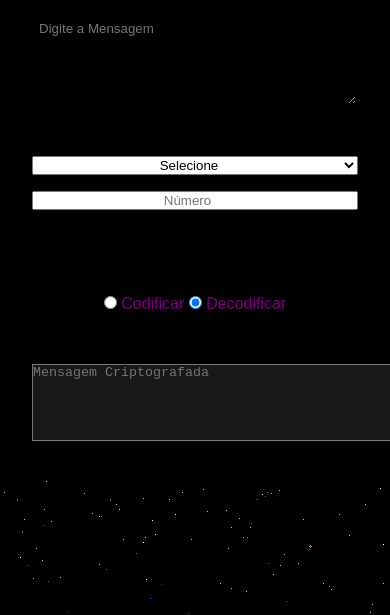
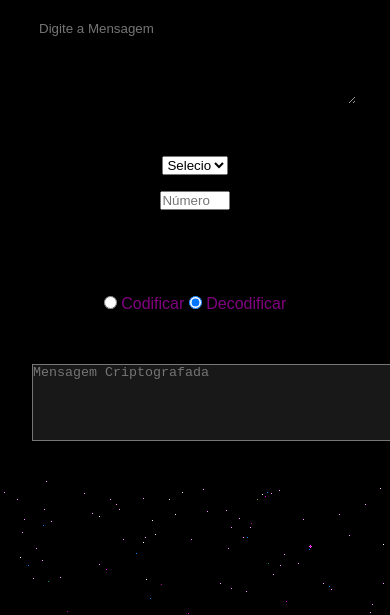
Before and after one commit to CrvgFelipe/ProjetoCriptografia, a plain HTML site: page index.html in a window 390 px wide. Shown: the part 229-844 px from the top of the page. Drawn offline with Linux system fonts and the light colour scheme.

Commit message:
Update estilo.css
ajustes campo de seleção no css

```diff
--- a/css/estilo.css
+++ b/css/estilo.css
@@ -39,8 +39,9 @@ h1{
 }
 
 #escolhaNum {
-    text-align: center;
+     align-self: center;
     font-family: Arial, Helvetica, sans-serif;
+    width: 20%;
 
 }
 
@@ -73,9 +74,9 @@ h1{
  }
 
 #seletor {
-    text-align: center;
+   align-self: center;
     font-family: Arial, Helvetica, sans-serif;
-
+    width: 20%;
 
 
 }
@@ -108,3 +109,10 @@ h1{
     background-color: #181818;
     color:white;
 }
+
+@media screen and (max-width: 600px) {
+    .content{
+        flex-direction: column;
+        gap: 5px;
+    }
+}
```
